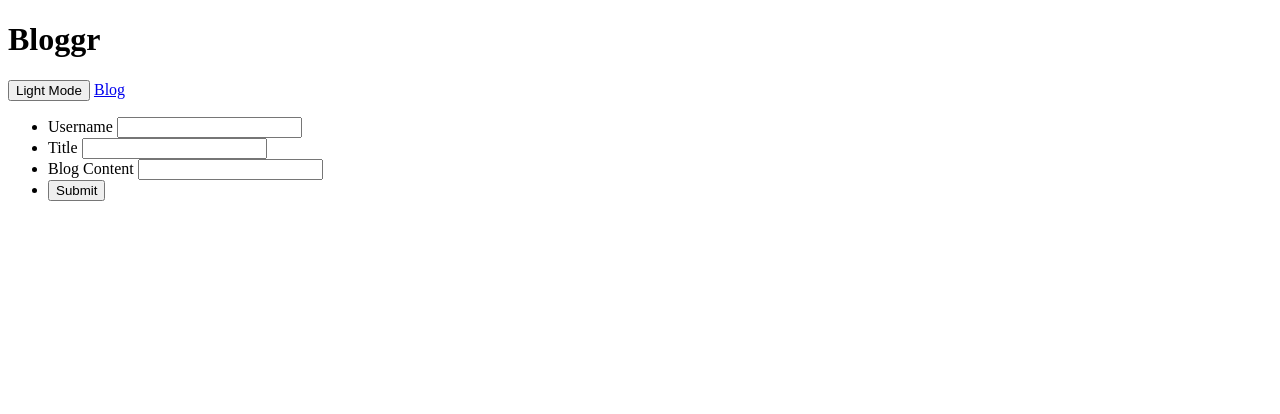
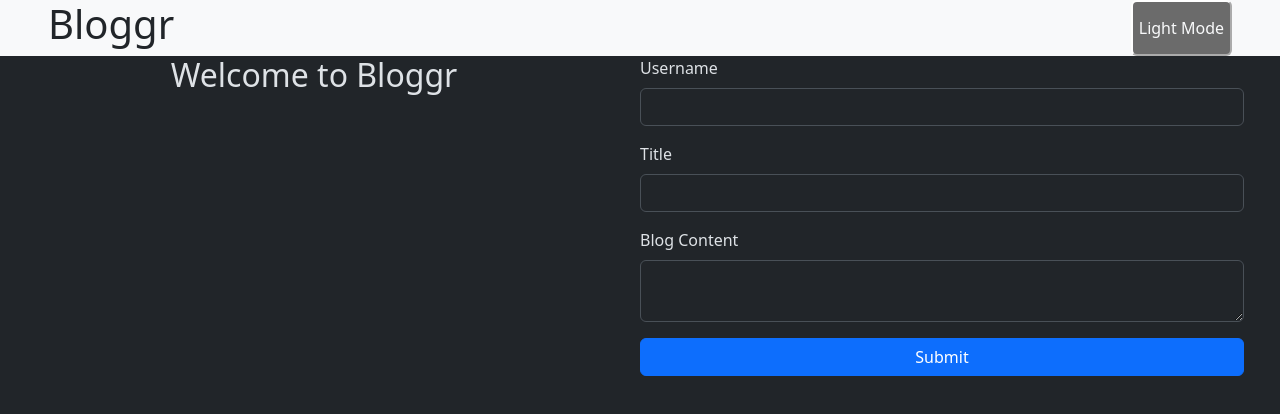
Before and after one commit to Frxctxl/Bloggr, a plain HTML site: page index.html in a window 1280 px wide. Drawn offline with nearby package versions, Linux system fonts and the light colour scheme.

Commit message:
started bootstrap css

```diff
--- a/css/style.css
+++ b/css/style.css
@@ -0,0 +1,6 @@
+/* header { */
+/*   background-color: lightblue; */
+/*   color: black; */
+/*   text-align: center; */
+/*   padding: 1em; */
+/* } */
--- a/index.html
+++ b/index.html
@@ -5,34 +5,36 @@
   <meta charset="UTF-8">
   <meta name="viewport" content="width=device-width, initial-scale=1">
   <title>Landing Page</title>
+  <link href="https://cdn.jsdelivr.net/npm/bootstrap@5.3.3/dist/css/bootstrap.min.css" rel="stylesheet"
+    integrity="sha384-QWTKZyjpPEjISv5WaRU9OFeRpok6YctnYmDr5pNlyT2bRjXh0JMhjY6hW+ALEwIH" crossorigin="anonymous">
   <link href="css/style.css" rel="stylesheet">
 </head>
 
-<body>
-  <header>
-    <h1>Bloggr</h1>
-    <button id="modeBtn">Light Mode</button>
-    <a href="blog.html">Blog</a>
+<body data-bs-theme="dark">
+  <header class="d-flex justify-content-between bg-light">
+    <h1 class="text-dark text-right mx-5">Bloggr</h1>
+    <button id="modeBtn" class="text-light mx-5 rounded">Light Mode</button>
   </header>
+  <main class="container-fluid grid row">
+    <h2 class="col text-center">Welcome to Bloggr</h2>
 
-  <form id="entry">
-    <ul>
-      <li>
-        <label>Username</label>
-        <input type="text" id="username" required>
-      </li>
-      <li>
-        <label>Title</label>
-        <input type="text" id="title" required>
-      </li>
-      <li>
-        <label>Blog Content</label>
-        <input type="text" id="content" required>
-      </li>
-      <li><input type="submit" value="Submit"></li>
-    </ul>
-  </form>
+    <form id="entry" class="col">
+      <div class="mb-3">
+        <label class="form-label">Username</label>
+        <input class="form-control" type="text" id="username" required>
+      </div>
+      <div class="mb-3">
+        <label class="form-label">Title</label>
+        <input class="form-control" type="text" id="title" required>
+      </div>
+      <div class="mb-3">
+        <label class="form-label">Blog Content</label>
+        <textarea class="form-control" id="content" required></textarea>
+      </div>
+      <div class="mb-3 d-grid gap-2"><button type="submit" class="btn btn-primary">Submit</button></div>
+    </form>
 
+  </main>
   <!-- <button id="submitBtn">Submit</button> -->
   <script src="js/form.js">
   </script>
```
Also changed, not shown: blog.html (+2 -0 lines).
